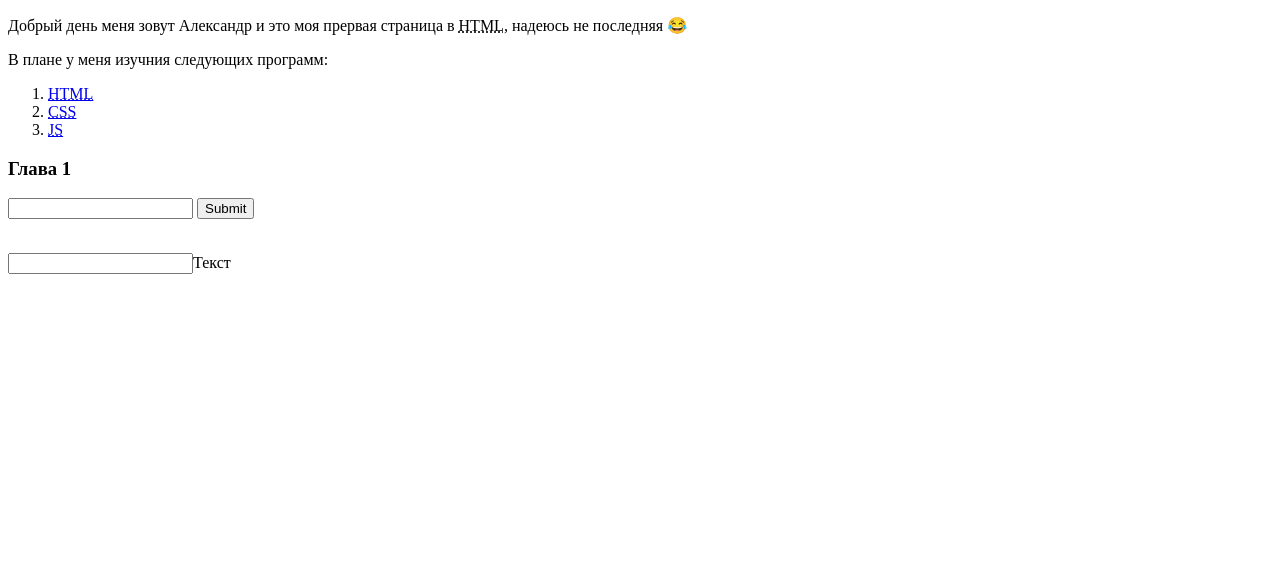
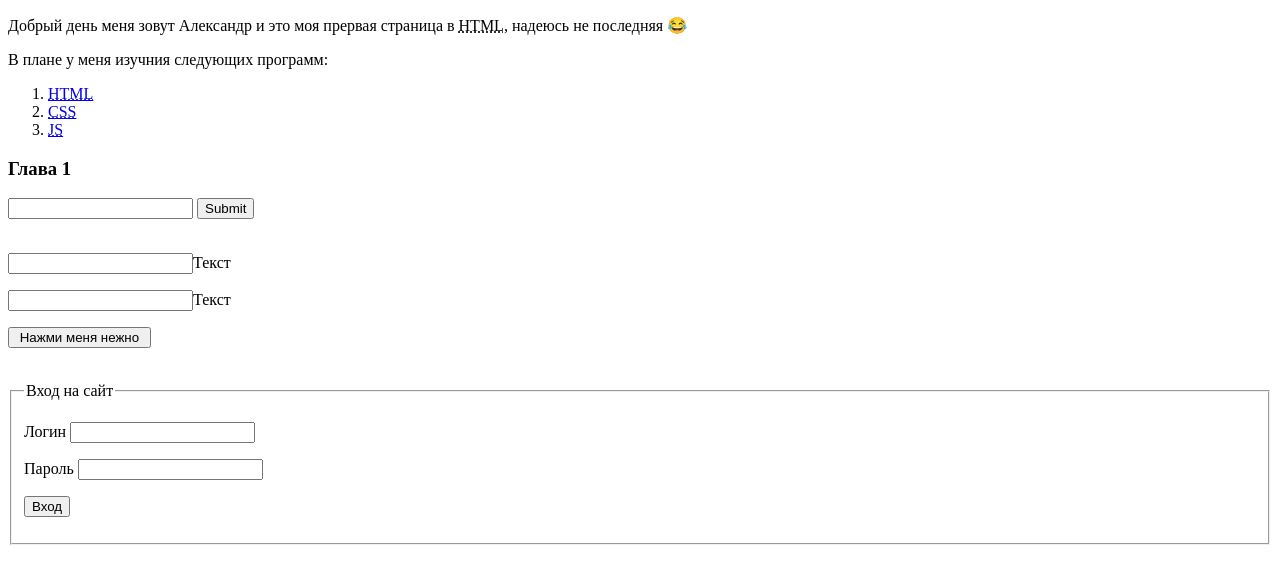
Before and after one commit to AlexSlizhov/HTMLtags, a plain HTML site: page index.html in a window 1280 px wide. Drawn offline with Linux system fonts and the light colour scheme.

```diff
--- a/index.html
+++ b/index.html
@@ -27,6 +27,17 @@
             <input type="submit">
         </p>
     </form><br>
-    <label><input type="">Текст</label>
+    <input id="идентификатор"><label for="идентификатор">Текст</label><br>
+    <p><label><input type="text">Текст</label></p>
+    <p><input type="button" value=" Нажми меня нежно "></p><br>
+    <form>
+        <fieldset>
+            <legend>Вход на сайт</legend>
+            <p>Логин <input name="login"></p>
+            <p>Пароль <input type="password" name="pass"></p>
+         <p><input type="submit" value="Вход"></p>
+        </fieldset>
+    </form>
+
 </body>
 </html>
```
